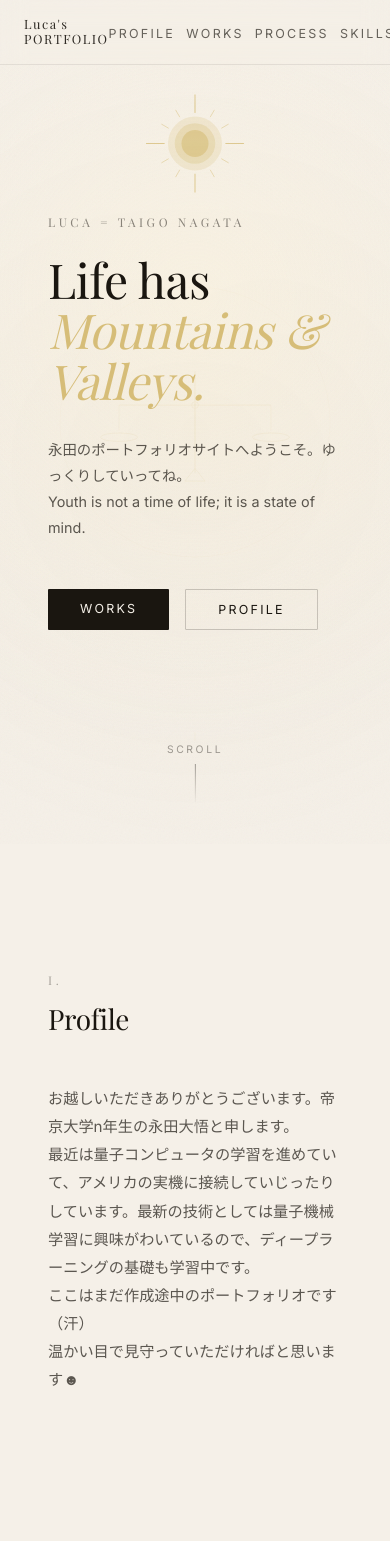
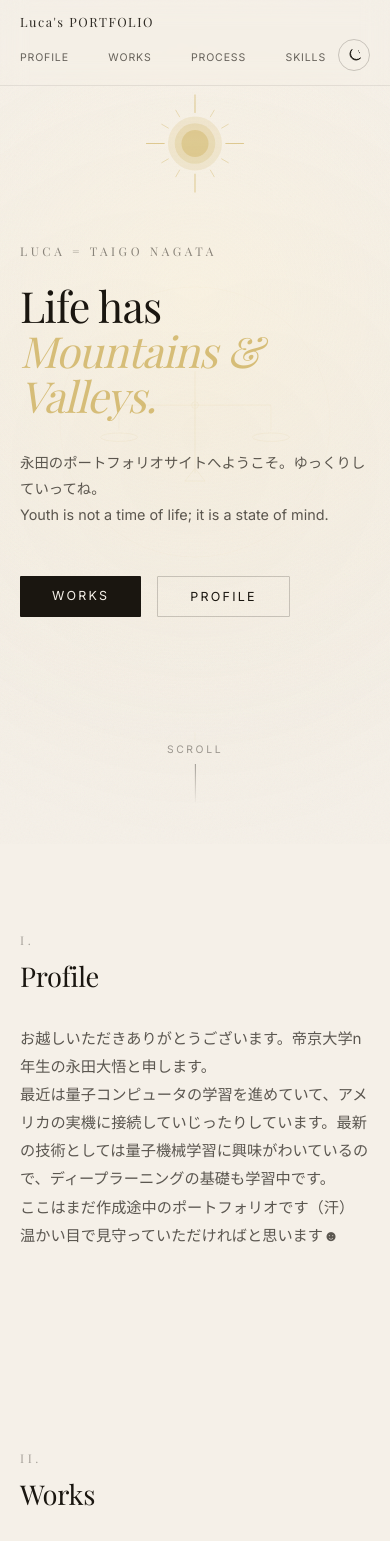
Before and after one commit to luminous-luca-dev/LucaHome, a Next.js app: page / in a window 390 px wide. Shown: the top 1541 px of the page. Built offline with nearby package versions, Linux system fonts and the light colour scheme.

Commit message:
スマホの表示にも適応するように改善

```diff
--- a/app/globals.css
+++ b/app/globals.css
@@ -321,3 +321,91 @@ body {
     font-size: 0.7rem !important;
   }
 }
+
+@media (max-width: 600px) {
+  .site-nav {
+    flex-wrap: wrap;
+    gap: 0.65rem;
+    padding: 0.85rem 1.25rem !important;
+  }
+
+  .site-nav > span {
+    max-width: none;
+    font-size: 0.8rem !important;
+  }
+
+  .site-nav-inner {
+    width: 100%;
+    justify-content: space-between;
+    gap: 0.75rem !important;
+  }
+
+  .site-nav-links {
+    flex: 1;
+    justify-content: space-between;
+    gap: 0.5rem !important;
+  }
+
+  .site-nav-links li a {
+    font-size: 0.66rem !important;
+    letter-spacing: 0.08em !important;
+  }
+
+  .hero-section {
+    width: 100%;
+    min-height: 100svh !important;
+    padding: 6rem 1.25rem 5rem !important;
+  }
+
+  .hero-title {
+    max-width: 100%;
+    font-size: clamp(2.4rem, 11vw, 3.8rem) !important;
+    letter-spacing: -0.02em !important;
+    overflow-wrap: anywhere;
+  }
+
+  .content-section {
+    width: 100%;
+    padding: 5.5rem 1.25rem !important;
+  }
+
+  .content-section > h2 {
+    font-size: clamp(1.55rem, 7vw, 2.1rem) !important;
+    line-height: 1.2;
+    text-wrap: balance;
+  }
+
+  .profile-grid,
+  .works-grid,
+  .skills-grid {
+    grid-template-columns: minmax(0, 1fr) !important;
+    min-width: 0;
+  }
+
+  .profile-grid {
+    gap: 1.5rem !important;
+    margin-top: 2rem !important;
+  }
+
+  .works-grid,
+  .skills-grid {
+    gap: 1.25rem !important;
+    margin-top: 2rem !important;
+  }
+
+  .work-card {
+    min-width: 0;
+    overflow-wrap: anywhere;
+  }
+
+  .site-footer {
+    flex-direction: column;
+    align-items: flex-start !important;
+    padding: 2rem 1.25rem !important;
+  }
+
+  .footer-links {
+    flex-wrap: wrap;
+    gap: 1.25rem !important;
+  }
+}
--- a/app/page.tsx
+++ b/app/page.tsx
@@ -116,10 +116,10 @@ export default function HomePage() {
         <ScrollBackground isDark={isDark} />
 
         {/* ── Navigation ── */}
-        <nav style={{ position: 'fixed', top: 0, left: 0, right: 0, zIndex: 50, display: 'flex', justifyContent: 'space-between', alignItems: 'center', padding: '1.25rem 3rem', backdropFilter: 'blur(12px)', WebkitBackdropFilter: 'blur(12px)', borderBottom: `1px solid rgba(${fgR},${fgG},${fgB},0.08)` }}>
+        <nav className="site-nav" style={{ position: 'fixed', top: 0, left: 0, right: 0, zIndex: 50, display: 'flex', justifyContent: 'space-between', alignItems: 'center', padding: '1.25rem 3rem', backdropFilter: 'blur(12px)', WebkitBackdropFilter: 'blur(12px)', borderBottom: `1px solid rgba(${fgR},${fgG},${fgB},0.08)` }}>
           <span style={{ fontFamily: "'Playfair Display', Georgia, serif", fontSize: '1.1rem', letterSpacing: '0.12em', opacity: 0.9 }}>Luca's PORTFOLIO</span>
-          <div style={{ display: 'flex', alignItems: 'center', gap: '2.5rem' }}>
-            <ul style={{ display: 'flex', gap: '2.5rem', listStyle: 'none', margin: 0, padding: 0 }}>
+          <div className="site-nav-inner" style={{ display: 'flex', alignItems: 'center', gap: '2.5rem' }}>
+            <ul className="site-nav-links" style={{ display: 'flex', gap: '2.5rem', listStyle: 'none', margin: 0, padding: 0 }}>
               {NAV_ITEMS.map(({ label, href }) => (
                 <li key={label}>
                   <a href={href} style={{ color: fgColor, textDecoration: 'none', fontSize: '0.78rem', letterSpacing: '0.18em', textTransform: 'uppercase', opacity: 0.65, transition: 'opacity 0.2s' }} onMouseEnter={(e) => ((e.target as HTMLElement).style.opacity = '1')} onMouseLeave={(e) => ((e.target as HTMLElement).style.opacity = '0.65')}>
@@ -137,9 +137,9 @@ export default function HomePage() {
         {/* ════════════════════════════════════════
             HERO
         ════════════════════════════════════════ */}
-        <section id="hero" style={{ position: 'relative', zIndex: 10, minHeight: '100vh', display: 'flex', flexDirection: 'column', justifyContent: 'center', alignItems: 'flex-start', padding: '0 3rem', maxWidth: '900px', margin: '0 auto' }}>
+        <section id="hero" className="hero-section" style={{ position: 'relative', zIndex: 10, minHeight: '100vh', display: 'flex', flexDirection: 'column', justifyContent: 'center', alignItems: 'flex-start', padding: '0 3rem', maxWidth: '900px', margin: '0 auto' }}>
           <p style={{ fontFamily: "'Playfair Display', Georgia, serif", fontSize: 'clamp(0.75rem, 1vw, 0.85rem)', letterSpacing: '0.3em', textTransform: 'uppercase', opacity: 0.5, marginBottom: '1.5rem' }}>Luca = Taigo Nagata</p>
-          <h2 style={{ fontFamily: "'Playfair Display', Georgia, serif", fontSize: 'clamp(3rem, 7vw, 6rem)', fontWeight: 400, lineHeight: 1.05, margin: '0 0 2rem', letterSpacing: '-0.01em' }}>
+          <h2 className="hero-title" style={{ fontFamily: "'Playfair Display', Georgia, serif", fontSize: 'clamp(3rem, 7vw, 6rem)', fontWeight: 400, lineHeight: 1.05, margin: '0 0 2rem', letterSpacing: '-0.01em' }}>
             Life has
             <br />
             <em style={{ fontStyle: 'italic', color: `rgba(201,168,76,${0.7 + t * 0.3})` }}>Mountains &amp; Valleys.</em>
@@ -168,10 +168,10 @@ export default function HomePage() {
         {/* ════════════════════════════════════════
             PROFILE & PHILOSOPHY
         ════════════════════════════════════════ */}
-        <section id="profile" style={sectionStyle}>
+        <section id="profile" className="content-section" style={sectionStyle}>
           <SectionEyebrow label="I." color={fgColor} />
           <h2 style={h2Style}>Profile</h2>
-          <div style={{ display: 'grid', gridTemplateColumns: 'repeat(auto-fit, minmax(300px, 1fr))', gap: '4rem', marginTop: '3rem' }}>
+          <div className="profile-grid" style={{ display: 'grid', gridTemplateColumns: 'repeat(auto-fit, minmax(300px, 1fr))', gap: '4rem', marginTop: '3rem' }}>
             <div>
               <p style={bodyTextStyle}>お越しいただきありがとうございます。帝京大学n年生の永田大悟と申します。<br />最近は量子コンピュータの学習を進めていて、アメリカの実機に接続していじったりしています。最新の技術としては量子機械学習に興味がわいているので、ディープラーニングの基礎も学習中です。<br />ここはまだ作成途中のポートフォリオです（汗）<br />温かい目で見守っていただければと思います☻<br /></p>
               <p style={{ ...bodyTextStyle, marginTop: '1.5rem' }}></p>
@@ -197,10 +197,10 @@ export default function HomePage() {
         {/* ════════════════════════════════════════
             WORKS
         ════════════════════════════════════════ */}
-        <section id="works" style={sectionStyle}>
+        <section id="works" className="content-section" style={sectionStyle}>
           <SectionEyebrow label="II." color={fgColor} />
           <h2 style={h2Style}>Works</h2>
-          <div style={{ display: 'grid', gridTemplateColumns: 'repeat(auto-fill, minmax(280px, 1fr))', gap: '1.5rem', marginTop: '3rem' }}>
+          <div className="works-grid" style={{ display: 'grid', gridTemplateColumns: 'repeat(auto-fill, minmax(280px, 1fr))', gap: '1.5rem', marginTop: '3rem' }}>
             {WORKS.map((w) => (
               <a key={w.title} href={w.href} target="_blank" rel="noreferrer" className="work-card" style={{ '--work-border': `rgba(${fgR},${fgG},${fgB},0.12)` } as React.CSSProperties}>
                 {/* gold corner accent */}
@@ -273,10 +273,10 @@ export default function HomePage() {
         {/* ════════════════════════════════════════
             SKILLS & CERTIFICATIONS
         ════════════════════════════════════════ */}
-        <section id="skills" style={sectionStyle}>
+        <section id="skills" className="content-section" style={sectionStyle}>
           <SectionEyebrow label="IV." color={fgColor} />
           <h2 style={h2Style}>Skills &amp; Certifications</h2>
-          <div style={{ display: 'grid', gridTemplateColumns: 'repeat(auto-fill, minmax(220px, 1fr))', gap: '3rem', marginTop: '3rem' }}>
+          <div className="skills-grid" style={{ display: 'grid', gridTemplateColumns: 'repeat(auto-fill, minmax(220px, 1fr))', gap: '3rem', marginTop: '3rem' }}>
             {SKILLS.map(({ group, items }) => (
               <div key={group}>
                 <h3 style={{ fontFamily: "'Playfair Display', Georgia, serif", fontSize: '0.7rem', letterSpacing: '0.25em', textTransform: 'uppercase', opacity: 0.4, marginBottom: '1.25rem' }}>{group}</h3>
@@ -296,9 +296,9 @@ export default function HomePage() {
         {/* ════════════════════════════════════════
             FOOTER
         ════════════════════════════════════════ */}
-        <footer style={{ position: 'relative', zIndex: 10, padding: '3rem', display: 'flex', justifyContent: 'space-between', alignItems: 'center', borderTop: `1px solid rgba(${fgR},${fgG},${fgB},0.1)`, flexWrap: 'wrap', gap: '1rem' }}>
+        <footer className="site-footer" style={{ position: 'relative', zIndex: 10, padding: '3rem', display: 'flex', justifyContent: 'space-between', alignItems: 'center', borderTop: `1px solid rgba(${fgR},${fgG},${fgB},0.1)`, flexWrap: 'wrap', gap: '1rem' }}>
           <span style={{ fontFamily: "'Playfair Display', Georgia, serif", fontSize: '0.8rem', letterSpacing: '0.15em', opacity: 0.4 }}>© 2026 Luca</span>
-          <div style={{ display: 'flex', gap: '2rem' }}>
+          <div className="footer-links" style={{ display: 'flex', gap: '2rem' }}>
             {FOOTER_LINKS.map(({ label, href }) => (
               <a key={label} href={href} style={{ color: fgColor, textDecoration: 'none', fontSize: '0.75rem', letterSpacing: '0.15em', opacity: 0.45, transition: 'opacity 0.2s' }} onMouseEnter={(e) => ((e.target as HTMLElement).style.opacity = '0.9')} onMouseLeave={(e) => ((e.target as HTMLElement).style.opacity = '0.45')}>
                 {label}
```
